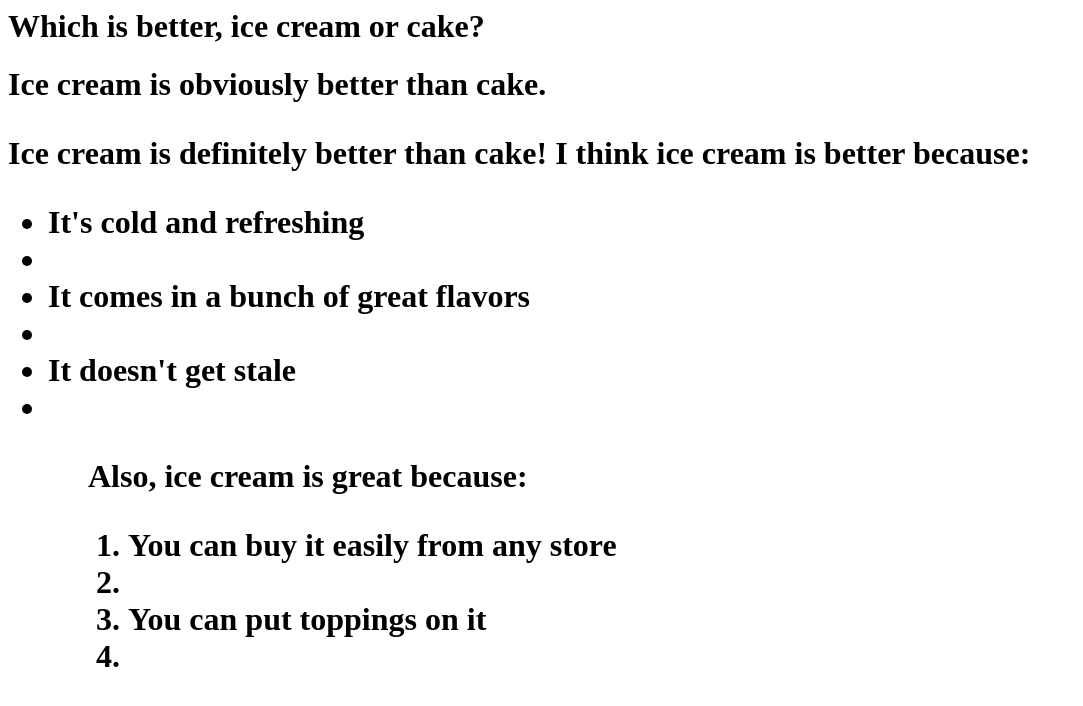
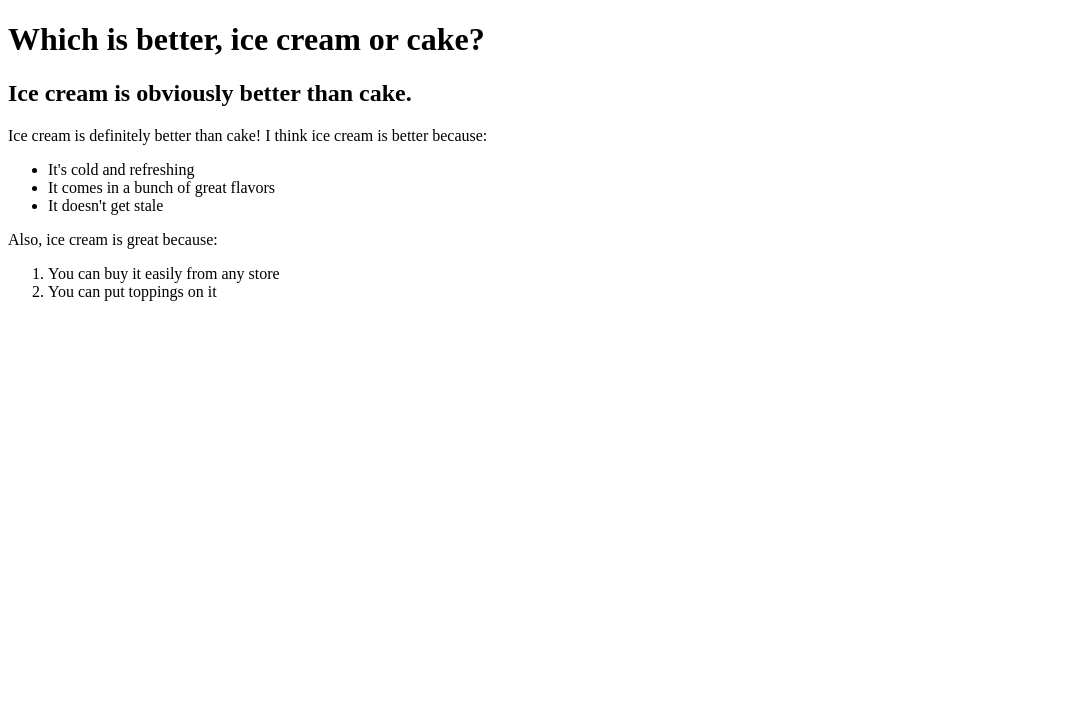
Before and after one commit to pranisa-sitt/Debugging, a plain HTML site: page test-1/test-1.html in a window 1280 px wide. Shown: the whole page, without its empty margins (0-1083 px from the left). Drawn offline with Linux system fonts and the light colour scheme.

Commit message:
html fixed

```diff
--- a/test-1/test-1.html
+++ b/test-1/test-1.html
@@ -1,13 +1,28 @@
-<h1>Which is better, ice cream or cake?<h1>
-    <h>Ice cream is obviously better than cake.<h>
-    <p>Ice cream is definitely better than cake! I think ice cream is better because:<p>
-    <ul>
-      <li>It's cold and refreshing<li>
-      <li>It comes in a bunch of great flavors<li>
-      <li>It doesn't get stale<li>
-    <ul>
-    <p>Also, ice cream is great because:<p>
-    <ol>
-      <li>You can buy it easily from any store<li>
-      <li>You can put toppings on it<li>
-    <ol>
+<!DOCTYPE html>
+<html lang="en">
+
+<head>
+  <meta charset="UTF-8">
+  <meta name="viewport" content="width=device-width, initial-scale=1.0">
+  <title>Document</title>
+</head>
+
+<body>
+
+  <h1>Which is better, ice cream or cake?</h1>
+  <h2>Ice cream is obviously better than cake.</h2>
+  <p>Ice cream is definitely better than cake! I think ice cream is better because:</p>
+  <ul>
+    <li>It's cold and refreshing</li>
+    <li>It comes in a bunch of great flavors</li>
+    <li>It doesn't get stale</li>
+  </ul>
+  </p>Also, ice cream is great because:</p>
+  <ol>
+    <li>You can buy it easily from any store</li>
+    <li>You can put toppings on it</li>
+  </ol>
+
+</body>
+
+</html>
```
Also changed, not shown: index.html (+5 -1 lines), test-2/test-2.html (+9 -5 lines), test-3/test-3.html (+9 -4 lines).
